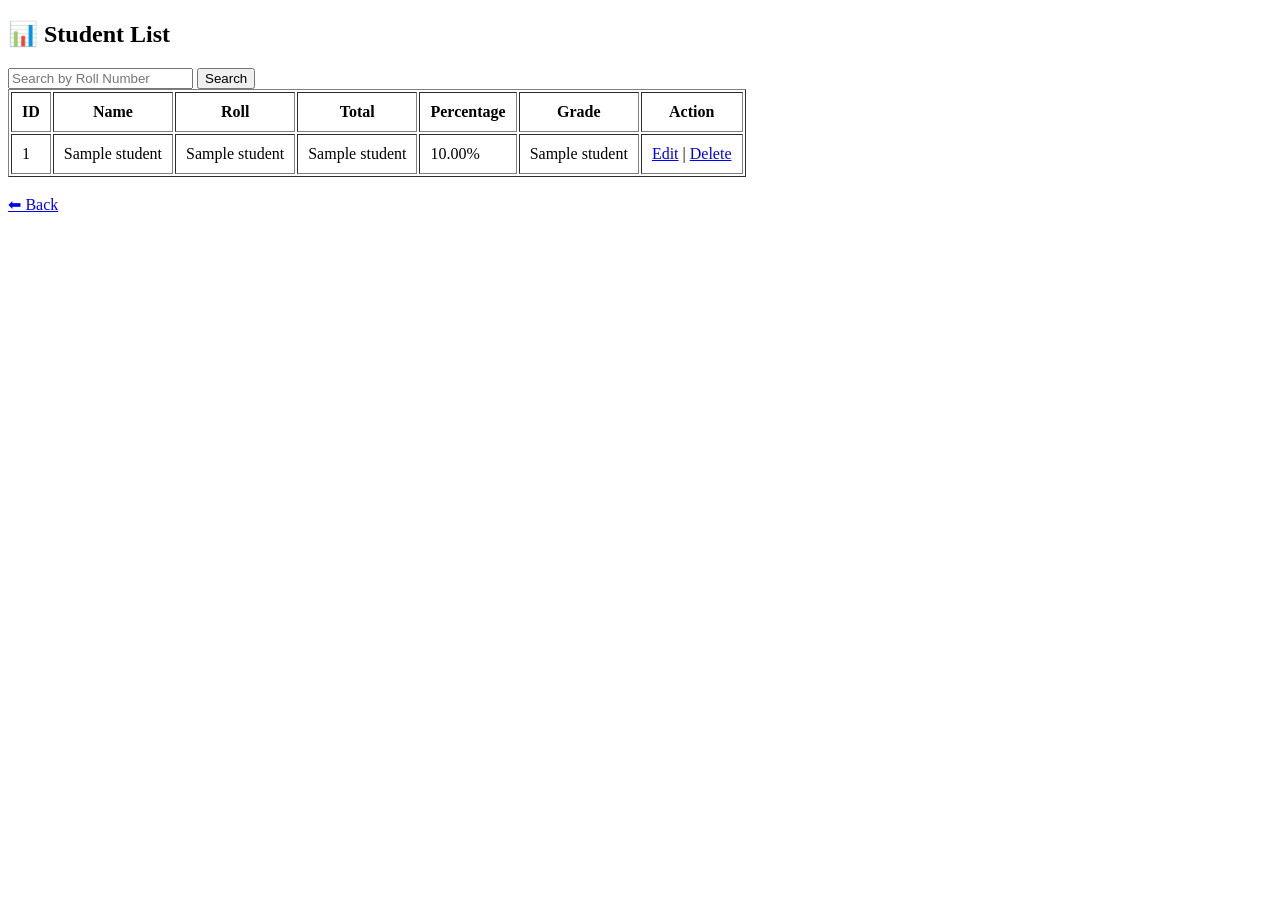
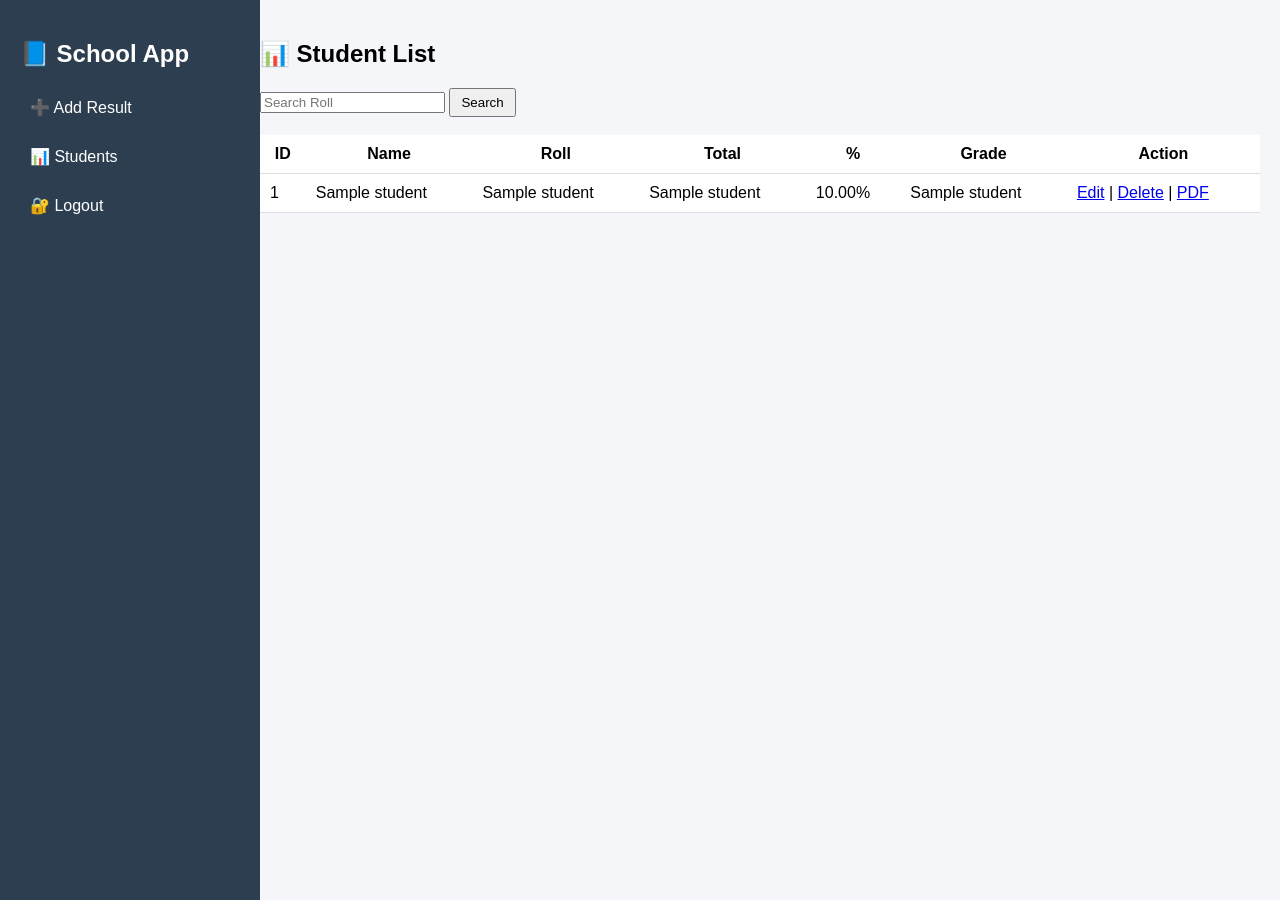
Before and after one commit to ravishsonia404/student_result_app, a Flask app: template templates/students.html in a window 1280 px wide. Run offline with Flask 3, Linux system fonts and the light colour scheme; the template is opened without the code that fills it: most values are stand-ins (such as "Sample title", 1, 10 or a date in 2020).

Commit message:
Update students.html

```diff
--- a/templates/students.html
+++ b/templates/students.html
@@ -2,43 +2,103 @@
 <html>
 <head>
 <title>Students</title>
+
+<style>
+body {
+    margin: 0;
+    font-family: Arial;
+    background: #f4f6f9;
+}
+
+.sidebar {
+    width: 220px;
+    height: 100vh;
+    background: #2c3e50;
+    color: white;
+    position: fixed;
+    padding: 20px;
+}
+
+.sidebar a {
+    display: block;
+    color: white;
+    padding: 10px;
+    text-decoration: none;
+    margin-top: 10px;
+}
+
+.main {
+    margin-left: 240px;
+    padding: 20px;
+}
+
+table {
+    width: 100%;
+    background: white;
+    border-collapse: collapse;
+}
+
+th, td {
+    padding: 10px;
+    border-bottom: 1px solid #ddd;
+}
+
+button {
+    padding: 5px 10px;
+}
+</style>
 </head>
+
 <body>
 
+<div class="sidebar">
+    <h2>📘 School App</h2>
+    <a href="/">➕ Add Result</a>
+    <a href="/students">📊 Students</a>
+    <a href="/logout">🔐 Logout</a>
+</div>
+
+<div class="main">
+
 <h2>📊 Student List</h2>
+
 <form method="POST">
-    <input type="text" name="search" placeholder="Search by Roll Number">
-    <button type="submit">Search</button>
+<input name="search" placeholder="Search Roll">
+<button>Search</button>
 </form>
-<table border="1" cellpadding="10">
+
+<br>
+
+<table>
 <tr>
 <th>ID</th>
 <th>Name</th>
 <th>Roll</th>
 <th>Total</th>
-        <th>Percentage</th>
+<th>%</th>
 <th>Grade</th>
 <th>Action</th>
 </tr>
 
-    {% for student in students %}
+{% for s in students %}
 <tr>
-        <td>{{ student[0] }}</td>
-        <td>{{ student[1] }}</td>
-        <td>{{ student[2] }}</td>
-        <td>{{ student[6] }}</td>
-        <td>{{ "%.2f"|format(student[7]) }}%</td>
-        <td>{{ student[8] }}</td>
+<td>{{ s[0] }}</td>
+<td>{{ s[1] }}</td>
+<td>{{ s[2] }}</td>
+<td>{{ s[12] }}</td>
+<td>{{ "%.2f"|format(s[13]) }}%</td>
+<td>{{ s[14] }}</td>
 <td>
-            <a href="/edit/{{ student[0] }}">Edit</a> |
-            <a href="/delete/{{ student[0] }}" onclick="return confirm('Delete?')">Delete</a>
+<a href="/edit/{{ s[0] }}">Edit</a> |
+<a href="/delete/{{ s[0] }}">Delete</a> |
+<a href="/download/{{ s[0] }}">PDF</a>
 </td>
 </tr>
 {% endfor %}
+
 </table>
 
-<br>
-<a href="/">⬅ Back</a>
+</div>
 
 </body>
 </html>
```
Lines whose indentation alone changed are shown as unchanged.
